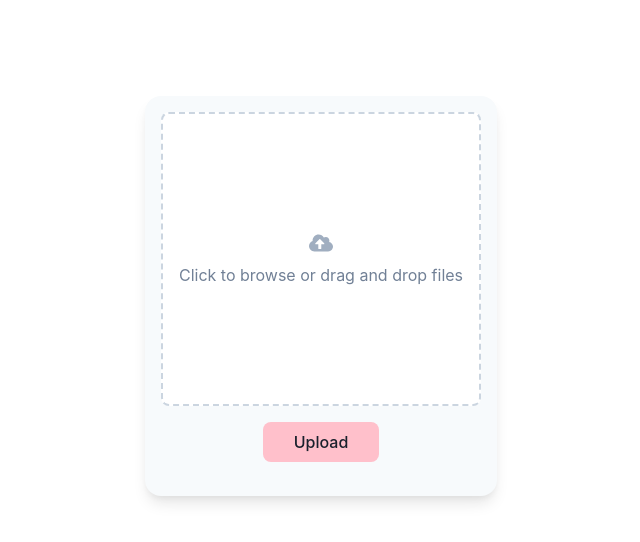
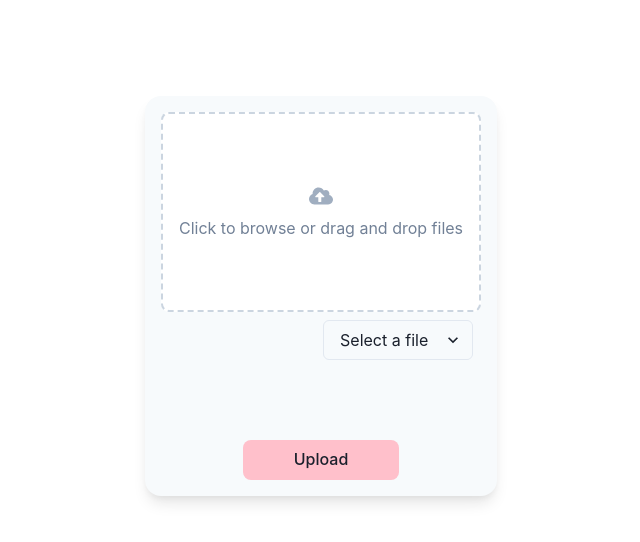
Before and after one commit to erickestillosoph/ocr-poc, a React (Vite) app in the folder client/: page / in a window 1280 px wide. Shown: the top 542 px of the page, without its empty margins (307-947 px from the left). Built offline with nearby package versions, Linux system fonts and the light colour scheme.

Commit message:
refactor(Apply comments):

```diff
--- a/client/src/components/upload-file/file-upload-container.tsx
+++ b/client/src/components/upload-file/file-upload-container.tsx
@@ -41,20 +41,23 @@ export const FileUploadContainer = () => {
     fileInputRef.current?.click();
   };
 
-  const handleUploadFiles = () => {
-    const updatedFiles = uploadedFiles.map((file) => ({
-      ...file,
-      progress: 100,
-    }));
+  const handleUploadFiles = (filesToUpload?: FileUploaderType[]) => {
+    const targetFiles = filesToUpload || uploadedFiles;
+
+    const updatedFiles = uploadedFiles.map((file) =>
+      targetFiles.some((f) => f.id === file.id)
+        ? { ...file, progress: 100 }
+        : file
+    );
+
     setUploadedFiles(updatedFiles);
-
     setShowUploadViewer(true);
   };
 
   return (
     <Flex mx="auto" mt={10} p={6} gap={6} >
         <Flex>
-          <FileUploader
+        <FileUploader
             uploadedFiles={uploadedFiles}
             handleFiles={handleFiles}
             fileInputRef={fileInputRef as React.RefObject<HTMLInputElement>}
--- a/client/src/components/upload-file/file-upload-viewer.tsx
+++ b/client/src/components/upload-file/file-upload-viewer.tsx
@@ -29,7 +29,7 @@ export const FileViewer = ({ uploadedFiles }: Props) => (
             borderColor="gray.300"
           >
             <Text fontWeight="medium">{file.name}</Text>
-            <Text fontSize="sm" color="gray.500">
+            <Text fontSize="sm" color="gray.500" textAlign="left">
               {formatBytes(file.size)} • {file.type} Lorem ipsum dolor sit, amet consectetur adipisicing elit. Ratione fugiat non facilis modi officia? Possimus, iure. Atque deserunt ab repellendus quisquam, fuga tempore eaque necessitatibus eveniet eius quidem vero. Eius? Lorem ipsum dolor, sit amet consectetur adipisicing elit. Delectus velit doloribus possimus autem voluptas, unde ab harum, ratione nobis repellendus molestias quidem aliquam dolores consequuntur rem minus ipsam commodi? Deleniti.
             </Text>
           </Box>
--- a/client/src/components/upload-file/file-uploader.tsx
+++ b/client/src/components/upload-file/file-uploader.tsx
@@ -1,17 +1,69 @@
-import React from "react";
-import { Box, Button, Icon, Input, Text, VStack, HStack, Badge, Progress, Flex } from "@chakra-ui/react";
-import { FaCloudUploadAlt, FaFileAlt, FaImage, FaEllipsisV } from "react-icons/fa";
+import React, { useState } from "react";
+import {
+  Box,
+  Button,
+  Icon,
+  Input,
+  Text,
+  VStack,
+  HStack,
+  Badge,
+  Progress,
+  Flex,
+  Select,
+} from "@chakra-ui/react";
+import {
+  FaCloudUploadAlt,
+  FaFileAlt,
+  FaImage,
+  FaEllipsisV,
+} from "react-icons/fa";
 import { formatBytes, timeAgo } from "../utility/format-bytes";
 
+type FileType = {
+  id: string;
+  name: string;
+  size: number;
+  type: string;
+  uploadedAt: Date;
+  progress: number;
+};
+
 type Props = {
-  uploadedFiles: any[];
+  uploadedFiles: FileType[];
   handleFiles: (files: FileList | null) => void;
   fileInputRef: React.RefObject<HTMLInputElement>;
   onDrop: (e: React.DragEvent<HTMLDivElement>) => void;
   onBrowseClick: () => void;
-  handleUploadFiles: () => void;
+  handleUploadFiles: (filesToUpload: FileType[]) => void; // changed
 };
-export const FileUploader = ({ uploadedFiles, handleFiles, fileInputRef, onDrop, onBrowseClick, handleUploadFiles }: Props) => (
+
+export const FileUploader = ({
+  uploadedFiles,
+  handleFiles,
+  fileInputRef,
+  onDrop,
+  onBrowseClick,
+  handleUploadFiles,
+}: Props) => {
+  const [selectedFileName, setSelectedFileName] = useState<string>("");
+
+  const handleSelectChange = (event: React.ChangeEvent<HTMLSelectElement>) => {
+    setSelectedFileName(event.target.value);
+  };
+  const handleUploadClick = () => {
+    if (!selectedFileName) return handleUploadFiles(uploadedFiles); // upload all
+
+    const selectedFile = uploadedFiles.find(
+      (file) => file.name === selectedFileName
+    );
+    if (selectedFile) {
+      handleUploadFiles([selectedFile]); // upload only selected
+      return;
+    }
+  };
+
+  return (
     <Box
       flex="1"
       p="16px"
@@ -22,7 +74,11 @@ export const FileUploader = ({ uploadedFiles, handleFiles, fileInputRef, onDrop,
       overflow="auto"
       maxH="800px"
       minH="400px"
+      display="flex"
+      flexDirection="column"
     >
+      {/* Top Section: Drop Zone + File List */}
+      <Box flex="1">
 
         <Box
           border="2px dashed"
@@ -35,11 +91,11 @@ export const FileUploader = ({ uploadedFiles, handleFiles, fileInputRef, onDrop,
           onDrop={onDrop}
           onDragOver={(e) => e.preventDefault()}
           cursor="pointer"
-      h="80%"
           display="flex"
           flexDirection="column"
           alignItems="center"
           justifyContent="center"
+          height="200px"
         >
           <Icon as={FaCloudUploadAlt} boxSize="24px" color="gray.400" mb={2} />
           <Text color="gray.500">Click to browse or drag and drop files</Text>
@@ -51,6 +107,21 @@ export const FileUploader = ({ uploadedFiles, handleFiles, fileInputRef, onDrop,
             onChange={(e) => handleFiles(e.target.files)}
           />
         </Box>
+
+        <Flex justify="flex-end" m={2}>
+          <Select
+            placeholder="Select a file"
+            width="150px"
+            onChange={handleSelectChange}
+            value={selectedFileName}
+          >
+            {uploadedFiles.map((file) => (
+              <option key={file.id} value={file.name}>
+                {file.name}
+              </option>
+            ))}
+          </Select>
+        </Flex>
 
         <VStack align="stretch">
           {uploadedFiles.map((file) => (
@@ -71,26 +142,29 @@ export const FileUploader = ({ uploadedFiles, handleFiles, fileInputRef, onDrop,
                     </Badge>
                   </Flex>
                   <Text fontSize="xs" color="gray.400" textAlign="left">
-                {timeAgo(file.uploadedAt)}
+                    {timeAgo(new Date(file.uploadedAt))}
                   </Text>
-              <Progress value={file.progress} variant="subtle"/>
+                  <Progress value={file.progress} variant="subtle" />
                 </Box>
                 <Icon as={FaEllipsisV} boxSize="16px" color="gray.400" mt={1} />
               </HStack>
             </Box>
           ))}
         </VStack>
-
+      </Box>
+      <Box>
         <Button
-      mt="16px"
+          mt="8px"
           py="4px"
-      px="30px"
+          px="50px"
           borderRadius="8px"
           bg="pink"
           fontWeight="xs"
-      onClick={handleUploadFiles}
+          onClick={handleUploadClick}
         >
           Upload
         </Button>
       </Box>
+    </Box>
   );
+};
```
Also changed, not shown: client/src/components/ui/provider.tsx (+9 -9 lines), client/src/components/ui/toaster.tsx (+40 -40 lines). Lines whose indentation alone changed are shown as unchanged.
